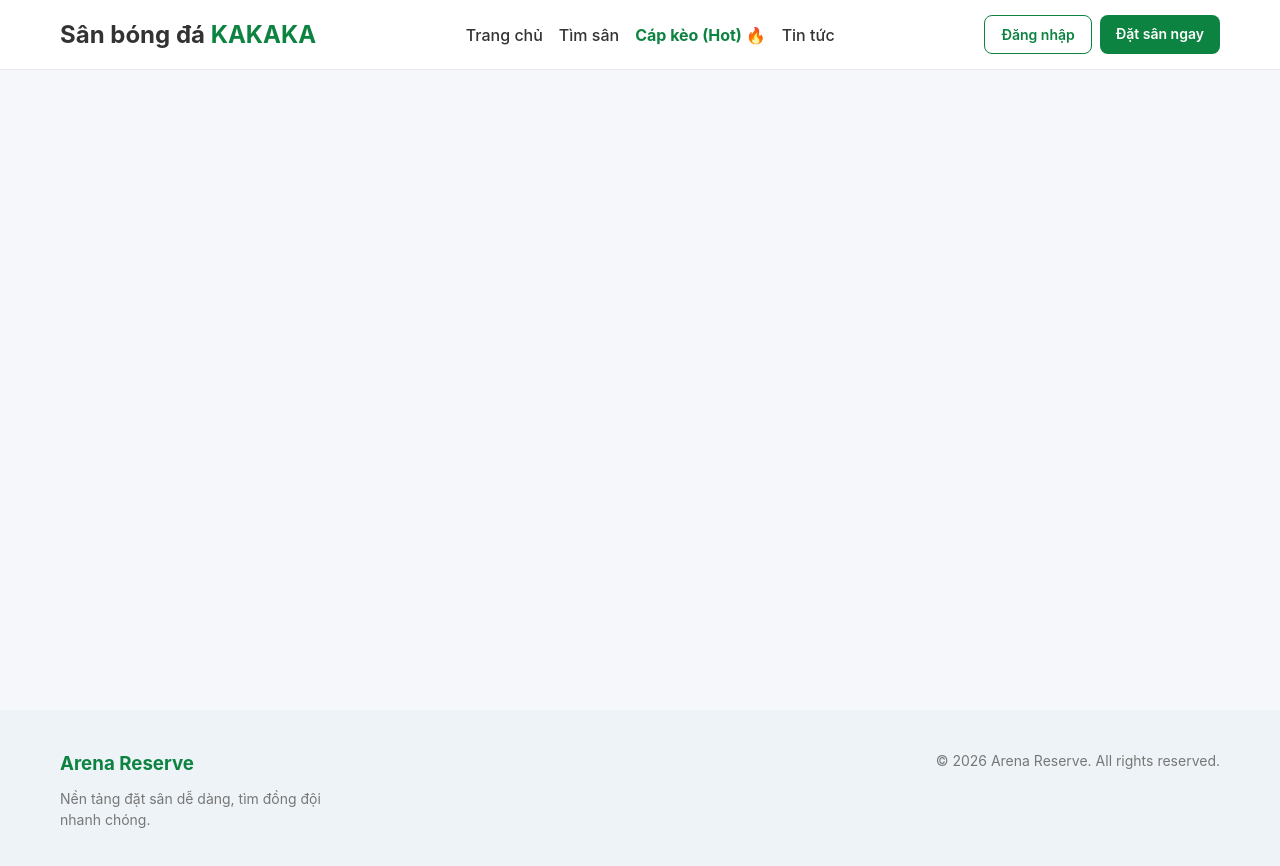
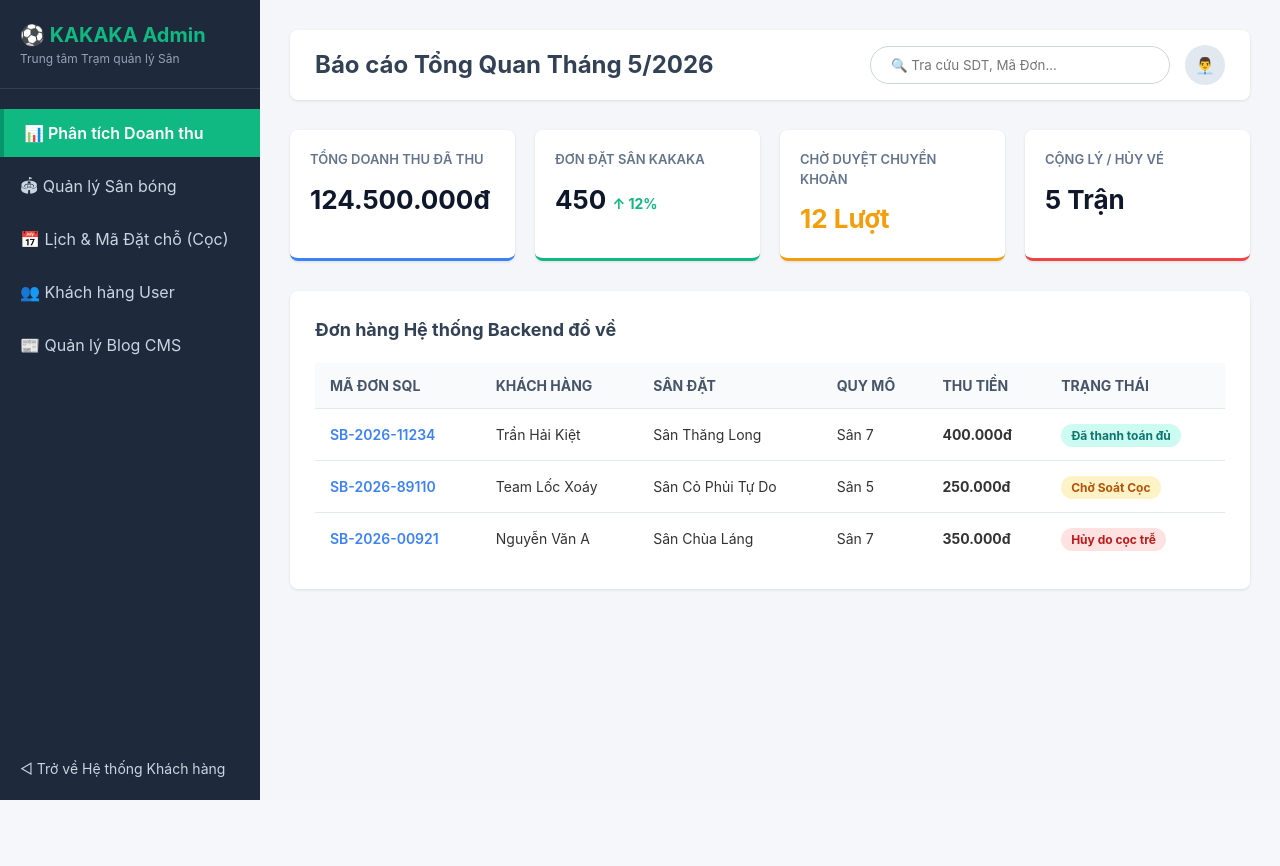
Before and after one commit to kiethhmsi/football-field-booking-system, a React app in the folder frontend/: page /admin in a window 1280 px wide. Shown: the top 866 px of the page. After the commit the page ends 800 px from the top, so only its background shows below. Built offline with nearby package versions, Linux system fonts and the light colour scheme; the HTML template or start-up script is replaced by a standard one.

Commit message:
feat: complete admin dashboard UI with data tables and smart routing logic without global headers

```diff
--- a/frontend/src/App.jsx
+++ b/frontend/src/App.jsx
@@ -1,10 +1,12 @@
 import React from 'react';
-import { BrowserRouter as Router, Routes, Route, Link } from 'react-router-dom';
+import { BrowserRouter as Router, Routes, Route, Link, useLocation } from 'react-router-dom';
 import './index.css';
+
 import Login from './pages/Login';
 import Fields from './pages/Fields';
 import Booking from './pages/Booking';
 import Matchmaking from './pages/Matchmaking';
+import AdminDashboard from './pages/AdminDashboard';
 
 // Tạm thời tạo Trang Chủ mẫu trống để chèn code vào sau
 const Home = () => (
@@ -14,11 +16,17 @@ const Home = () => (
   </div>
 );
 
-function App() {
+// Tách riêng cục AppContent để có thể dùng được Hook useLocation() điều khiển ẩn hiện Layout
+const AppContent = () => {
+    const location = useLocation();
+
+    // Nếu link bắt đầu bằng /admin thì Giao diện chỉ hiện Sidebar Admin thôi (Giống Shopee Kênh Người Bán)
+    const isAdminMode = location.pathname.startsWith('/admin');
+
     return (
-    <Router>
         <div className="app-wrapper">
-        {/* HEADER */}
+        {/* HEADER CHỈ HIỆN Ở TRANG KHÁCH HÀNG */}
+        {!isAdminMode && (
             <header style={{ backgroundColor: 'var(--bg-white)', padding: '15px 0', borderBottom: '1px solid var(--border-color)' }}>
                 <div className="container d-flex justify-between align-center">
                     <h2 style={{ color: 'var(--text-main)', fontSize: '24px', margin: 0 }}>Sân bóng đá <span style={{ color: 'var(--primary-color)' }}>KAKAKA</span></h2>
@@ -27,6 +35,7 @@ function App() {
                         <Link to="/fields" style={{ textDecoration: 'none', color: 'var(--text-main)', fontWeight: 500 }}>Tìm sân</Link>
                         <Link to="/matches" style={{ textDecoration: 'none', color: 'var(--primary-color)', fontWeight: 700 }}>Cáp kèo (Hot) 🔥</Link>
                         <Link to="/news" style={{ textDecoration: 'none', color: 'var(--text-main)', fontWeight: 500 }}>Tin tức</Link>
+                        <Link to="/admin" style={{ textDecoration: 'none', color: '#ef4444', fontWeight: 500 }}>Vào CMS Admin (Ẩn)</Link>
                     </nav>
                     <div className="d-flex gap-1">
                         <Link to="/login" className="btn btn-outline" style={{padding: '8px 16px', fontSize: '14px', textDecoration: 'none'}}>Đăng nhập</Link>
@@ -34,20 +43,23 @@ function App() {
                     </div>
                 </div>
             </header>
+        )}
 
-        {/* MAIN CONTENT (THAY ĐỔI THEO URL ROUTER) */}
-        <main style={{ minHeight: '75vh' }}>
+        {/* MAIN CONTENT VÙNG GIỮA CHỊU TRÁCH NHIỆM CHỨA COMPONENT KHÁC NHAU */}
+        <main style={{ minHeight: isAdminMode ? '100vh' : '75vh' }}>
             <Routes>
                 <Route path="/" element={<Home />} />
                 <Route path="/login" element={<Login />} />
-                <Route path="/register" element={<div className="container" style={{padding:'60px'}}><h2 style={{textAlign:'center'}}>Tính năng Đăng Ký đang được phát triển...</h2></div>} />
+                <Route path="/register" element={<div className="container" style={{padding:'60px'}}><h2 style={{textAlign:'center'}}>Tính năng Đăng Ký đang chờ...</h2></div>} />
                 <Route path="/fields" element={<Fields />} />
                 <Route path="/booking" element={<Booking />} />
                 <Route path="/matches" element={<Matchmaking />} />
+                <Route path="/admin/*" element={<AdminDashboard />} />
             </Routes>
         </main>
 
-        {/* FOOTER */}
+        {/* FOOTER CHỈ SHOW VỚI KHÁCH HÀNG */}
+        {!isAdminMode && (
             <footer style={{ backgroundColor: '#eef3f7', padding: '40px 0', marginTop: '40px' }}>
                 <div className="container d-flex justify-between">
                     <div>
@@ -59,7 +71,15 @@ function App() {
                     </div>
                 </div>
             </footer>
+        )}
       </div>
+    );
+};
+
+function App() {
+  return (
+    <Router>
+        <AppContent />
     </Router>
   );
 }
--- /dev/null
+++ b/frontend/src/pages/AdminDashboard.jsx
@@ -0,0 +1,119 @@
+import React from 'react';
+
+const AdminDashboard = () => {
+  return (
+    <div style={{ display: 'flex', minHeight: '100vh', backgroundColor: '#f4f6f9', fontFamily: 'Inter, sans-serif' }}>
+
+      {/* SIDEBAR BÊN TRÁI MÀU GHI ĐEN ĐẬM (Theo chuẩn UI thiết kế quản trị) */}
+      <aside style={{ width: '260px', backgroundColor: '#1e293b', color: 'white', padding: '20px 0', flexShrink: 0, position: 'relative' }}>
+        <div style={{ padding: '0 20px 20px', borderBottom: '1px solid #334155', marginBottom: '20px' }}>
+          <h2 style={{ margin: 0, fontSize: '20px', color: '#10b981' }}>⚽ KAKAKA Admin</h2>
+          <p style={{ margin: 0, fontSize: '12px', color: '#94a3b8' }}>Trung tâm Trạm quản lý Sân</p>
+        </div>
+
+        <nav style={{ display: 'flex', flexDirection: 'column', gap: '5px' }}>
+          <a href="#" style={{ padding: '12px 20px', color: 'white', textDecoration: 'none', backgroundColor: '#10b981', borderLeft: '4px solid #059669', fontWeight: 600 }}>
+            📊 Phân tích Doanh thu
+          </a>
+          <a href="#" style={{ padding: '12px 20px', color: '#cbd5e1', textDecoration: 'none', transition: 'background 0.2s' }}>
+            🏟 Quản lý Sân bóng
+          </a>
+          <a href="#" style={{ padding: '12px 20px', color: '#cbd5e1', textDecoration: 'none', transition: 'background 0.2s' }}>
+            📅 Lịch & Mã Đặt chỗ (Cọc)
+          </a>
+          <a href="#" style={{ padding: '12px 20px', color: '#cbd5e1', textDecoration: 'none', transition: 'background 0.2s' }}>
+            👥 Khách hàng User
+          </a>
+          <a href="#" style={{ padding: '12px 20px', color: '#cbd5e1', textDecoration: 'none', transition: 'background 0.2s' }}>
+            📰 Quản lý Blog CMS
+          </a>
+        </nav>
+
+        <div style={{ position: 'absolute', bottom: '20px', left: '20px' }}>
+            <a href="/" style={{ color: '#cbd5e1', textDecoration: 'none', fontSize: '14px' }}>◁ Trở về Hệ thống Khách hàng</a>
+        </div>
+      </aside>
+
+      {/* CONTENT VÙNG KẾT QUẢ BÊN PHẢI CHUYÊN GIA DỮ LIỆU */}
+      <div style={{ flexGrow: 1, padding: '30px' }}>
+
+        {/* Header Control Panel */}
+        <header style={{ display: 'flex', justifyContent: 'space-between', alignItems: 'center', marginBottom: '30px', backgroundColor: 'white', padding: '15px 25px', borderRadius: '8px', boxShadow: '0 1px 3px rgba(0,0,0,0.1)' }}>
+          <h2 style={{ fontSize: '24px', margin: 0, color: '#334155' }}>Báo cáo Tổng Quan Tháng 5/2026</h2>
+          <div style={{ display: 'flex', gap: '15px', alignItems: 'center' }}>
+            <input type="text" placeholder="🔍 Tra cứu SDT, Mã Đơn..." style={{ padding: '10px 20px', width: '300px', border: '1px solid #cbd5e1', borderRadius: '25px', outline: 'none' }} />
+            <div style={{ width: '40px', height: '40px', backgroundColor: '#e2e8f0', borderRadius: '50%', display: 'flex', alignItems: 'center', justifyContent: 'center' }}>
+               👨‍💼
+            </div>
+          </div>
+        </header>
+
+        {/* 4 Thẻ Phân Tích Thông Minh */}
+        <div style={{ display: 'grid', gridTemplateColumns: 'repeat(4, 1fr)', gap: '20px', marginBottom: '30px' }}>
+           <div style={{ backgroundColor: 'white', padding: '20px', borderRadius: '8px', boxShadow: '0 1px 3px rgba(0,0,0,0.1)', borderBottom: '3px solid #3b82f6' }}>
+              <p style={{ margin: 0, color: '#64748b', fontSize: '13px', fontWeight: 600 }}>TỔNG DOANH THU ĐÃ THU</p>
+              <h3 style={{ margin: '10px 0 0', fontSize: '26px', color: '#0f172a' }}>124.500.000đ</h3>
+           </div>
+           <div style={{ backgroundColor: 'white', padding: '20px', borderRadius: '8px', boxShadow: '0 1px 3px rgba(0,0,0,0.1)', borderBottom: '3px solid #10b981' }}>
+              <p style={{ margin: 0, color: '#64748b', fontSize: '13px', fontWeight: 600 }}>ĐƠN ĐẶT SÂN KAKAKA</p>
+              <h3 style={{ margin: '10px 0 0', fontSize: '26px', color: '#0f172a' }}>450 <span style={{fontSize:'14px', color:'#10b981'}}>↑ 12%</span></h3>
+           </div>
+           <div style={{ backgroundColor: 'white', padding: '20px', borderRadius: '8px', boxShadow: '0 1px 3px rgba(0,0,0,0.1)', borderBottom: '3px solid #f59e0b' }}>
+              <p style={{ margin: 0, color: '#64748b', fontSize: '13px', fontWeight: 600 }}>CHỜ DUYỆT CHUYỂN KHOẢN</p>
+              <h3 style={{ margin: '10px 0 0', fontSize: '26px', color: '#f59e0b' }}>12 Lượt</h3>
+           </div>
+           <div style={{ backgroundColor: 'white', padding: '20px', borderRadius: '8px', boxShadow: '0 1px 3px rgba(0,0,0,0.1)', borderBottom: '3px solid #ef4444' }}>
+              <p style={{ margin: 0, color: '#64748b', fontSize: '13px', fontWeight: 600 }}>CỘNG LÝ / HỦY VÉ</p>
+              <h3 style={{ margin: '10px 0 0', fontSize: '26px', color: '#0f172a' }}>5 Trận</h3>
+           </div>
+        </div>
+
+        {/* BẢNG TẢI DỮ LIỆU (CRM TABLES) */}
+        <div style={{ backgroundColor: 'white', padding: '25px', borderRadius: '8px', boxShadow: '0 1px 3px rgba(0,0,0,0.1)' }}>
+          <h3 style={{ marginTop: 0, marginBottom: '20px', fontSize: '18px', color: '#334155' }}>Đơn hàng Hệ thống Backend đổ về</h3>
+          <table style={{ width: '100%', borderCollapse: 'collapse', textAlign: 'left' }}>
+            <thead>
+              <tr style={{ backgroundColor: '#f8fafc', color: '#475569', fontSize: '14px', borderBottom: '1px solid #e2e8f0' }}>
+                <th style={{ padding: '12px 15px' }}>MÃ ĐƠN SQL</th>
+                <th style={{ padding: '12px 15px' }}>KHÁCH HÀNG</th>
+                <th style={{ padding: '12px 15px' }}>SÂN ĐẶT</th>
+                <th style={{ padding: '12px 15px' }}>QUY MÔ</th>
+                <th style={{ padding: '12px 15px' }}>THU TIỀN</th>
+                <th style={{ padding: '12px 15px' }}>TRẠNG THÁI</th>
+              </tr>
+            </thead>
+            <tbody style={{ fontSize: '14px' }}>
+              <tr style={{ borderBottom: '1px solid #e2e8f0', transition: 'background 0.2s', cursor: 'pointer' }}>
+                <td style={{ padding: '15px', fontWeight: 600, color: '#3b82f6' }}>SB-2026-11234</td>
+                <td style={{ padding: '15px' }}>Trần Hải Kiệt</td>
+                <td style={{ padding: '15px' }}>Sân Thăng Long</td>
+                <td style={{ padding: '15px' }}>Sân 7</td>
+                <td style={{ padding: '15px', fontWeight: 'bold' }}>400.000đ</td>
+                <td style={{ padding: '15px' }}><span style={{ backgroundColor: '#ccfbf1', color: '#0f766e', padding: '4px 10px', borderRadius: '20px', fontSize: '12px', fontWeight: 'bold' }}>Đã thanh toán đủ</span></td>
+              </tr>
+              <tr style={{ borderBottom: '1px solid #e2e8f0', transition: 'background 0.2s', cursor: 'pointer' }}>
+                <td style={{ padding: '15px', fontWeight: 600, color: '#3b82f6' }}>SB-2026-89110</td>
+                <td style={{ padding: '15px' }}>Team Lốc Xoáy</td>
+                <td style={{ padding: '15px' }}>Sân Cỏ Phủi Tự Do</td>
+                <td style={{ padding: '15px' }}>Sân 5</td>
+                <td style={{ padding: '15px', fontWeight: 'bold' }}>250.000đ</td>
+                <td style={{ padding: '15px' }}><span style={{ backgroundColor: '#fef3c7', color: '#b45309', padding: '4px 10px', borderRadius: '20px', fontSize: '12px', fontWeight: 'bold' }}>Chờ Soát Cọc</span></td>
+              </tr>
+              <tr style={{ transition: 'background 0.2s', cursor: 'pointer' }}>
+                <td style={{ padding: '15px', fontWeight: 600, color: '#3b82f6' }}>SB-2026-00921</td>
+                <td style={{ padding: '15px' }}>Nguyễn Văn A</td>
+                <td style={{ padding: '15px' }}>Sân Chùa Láng</td>
+                <td style={{ padding: '15px' }}>Sân 7</td>
+                <td style={{ padding: '15px', fontWeight: 'bold' }}>350.000đ</td>
+                <td style={{ padding: '15px' }}><span style={{ backgroundColor: '#fee2e2', color: '#b91c1c', padding: '4px 10px', borderRadius: '20px', fontSize: '12px', fontWeight: 'bold' }}>Hủy do cọc trễ</span></td>
+              </tr>
+            </tbody>
+          </table>
+        </div>
+
+      </div>
+    </div>
+  );
+};
+
+export default AdminDashboard;
```
Lines whose indentation alone changed are shown as unchanged.
